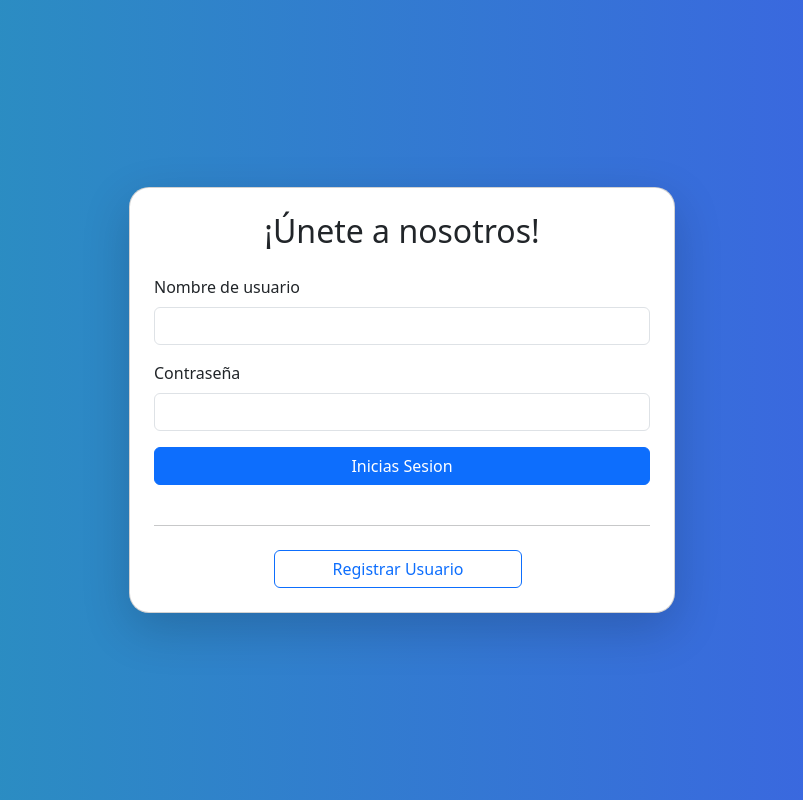
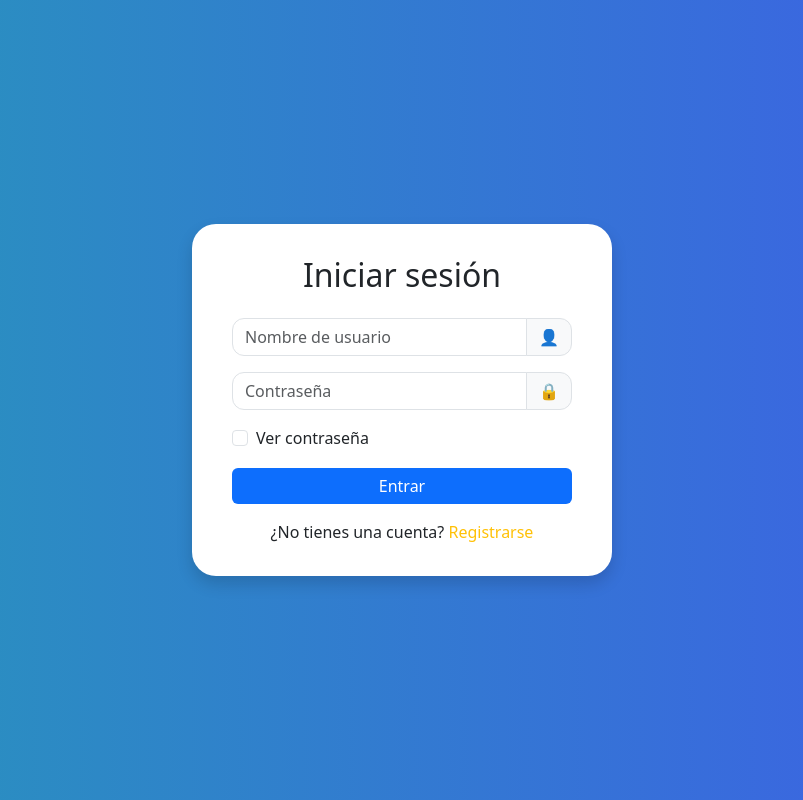
Before and after one commit to YANA021/MOP-Repository, a Django app: page / in a window 1280 px wide. Shown: the whole page, without its empty margins (238-1041 px from the left). Run offline with Django 5.2, Linux system fonts and the light colour scheme.

Commit message:
Cambiandole style a inicio de sesion y registro

```diff
--- a/Usuarios/templates/auth/login.html
+++ b/Usuarios/templates/auth/login.html
@@ -2,94 +2,101 @@
 <html lang="es">
 <head>
     <meta charset="UTF-8">
-    <title>Login</title>
+    <title>Iniciar sesión</title>
     <meta name="viewport" content="width=device-width, initial-scale=1">
 
-    <!-- Bootstrap CSS -->
+    <!-- Bootstrap -->
     <link href="https://cdn.jsdelivr.net/npm/bootstrap@5.3.3/dist/css/bootstrap.min.css" rel="stylesheet">
 
-    <!-- Estilos personalizados -->
+    <!-- ESTILO UNIFICADO -->
     <style>
-        body {
-            background: linear-gradient(to right, #2797ba, #3e5ee7);
-            min-height: 100vh;
-            display: flex;
-            align-items: center;
+        body{
+            min-height:100vh;
+            display:flex;
+            justify-content:center;
+            align-items:center;
+            background:linear-gradient(90deg,#2797ba,#3e5ee7);
         }
-        .card {
-            border-radius: 20px;
+        .login-page{width:100%;max-width:420px}
+        .login-card{
+            border-radius:1.5rem;
+            box-shadow:0 0.5rem 1rem rgba(0,0,0,.15);
+            padding:2rem 2.5rem;
+            background:#fff
         }
-        .form-label {
-            font-weight: 500;
-        }
-        .btn-login, .btn-guest {
-            transition: 0.3s ease;
-        }
-        .btn-login:hover {
-            background-color: #004085;
-            color: white;
-        }
-        .btn-guest:hover {
-            background-color: #117a8b;
-            color: white;
-        }
+        .input-group>.form-control,
+        .input-group-text{border-radius:.75rem}
+        .btn-primary{background:#0d6efd;border:none}
+        .btn-primary:hover{background:#084298}
+        .text-link{color:#ffc107;text-decoration:none}
+        .text-link:hover{text-decoration:underline}
     </style>
 </head>
 <body>
 
-<div class="container">
-    <div class="row justify-content-center">
-        <div class="col-lg-6">
-            <div class="card shadow-lg p-4">
-                <h2 class="text-center mb-4">¡Únete a nosotros!</h2>
+<div class="login-page">
+  <form class="login-card" method="POST" novalidate>
+    {% csrf_token %}
+    <h2 class="text-center mb-4">Iniciar sesión</h2>
 
-                <form method="POST" novalidate>
-                    {% csrf_token %}
-                    <div class="mb-3">
-                        <label for="id_username" class="form-label">Nombre de usuario</label>
-                        <input type="text" class="form-control {% if form.username.errors %}is-invalid{% endif %}" name="username" id="id_username" value="{{ form.username.value|default_if_none:'' }}">
+    <!-- Usuario -->
+    <div class="mb-3 input-group">
+        <input type="text"
+               name="username"
+               class="form-control {% if form.username.errors %}is-invalid{% endif %}"
+               id="id_username"
+               placeholder="Nombre de usuario"
+               value="{{ form.username.value|default_if_none:'' }}">
+        <span class="input-group-text">👤</span>
         {% for error in form.username.errors %}
-                            <div class="invalid-feedback">{{ error }}</div>
+            <div class="invalid-feedback d-block">{{ error }}</div>
         {% endfor %}
     </div>
 
-
-                    <div class="mb-3">
-                        <label for="id_password" class="form-label">Contraseña</label>
-                        <input type="password" class="form-control {% if form.password.errors %}is-invalid{% endif %}" name="password" id="id_password">
+    <!-- Contraseña -->
+    <div class="mb-3 input-group">
+        <input type="password"
+               name="password"
+               class="form-control {% if form.password.errors %}is-invalid{% endif %}"
+               id="id_password"
+               placeholder="Contraseña">
+        <span class="input-group-text">🔒</span>
         {% for error in form.password.errors %}
-                            <div class="invalid-feedback">{{ error }}</div>
+            <div class="invalid-feedback d-block">{{ error }}</div>
         {% endfor %}
     </div>
 
     {% if form.non_field_errors %}
       <div class="alert alert-danger text-center">
-                            {% for error in form.non_field_errors %}
-                                {{ error }}
-                            {% endfor %}
+        {% for error in form.non_field_errors %}{{ error }}{% endfor %}
       </div>
     {% endif %}
 
-                    <button type="submit" class="btn btn-primary w-100">Inicias Sesion</button>
-                </form>
-
-                <div class="mt-3">
-                    {% for message in messages %}
-                        <p id="messages" class="alert {% if 'success' in message.tags %}alert-success{% elif 'error' in message.tags %}alert-danger{% elif 'warning' in message.tags %}alert-warning{% elif 'info' in message.tags %}alert-info{% endif %} text-center">{{ message }}</p>
-                    {% endfor %}
-                </div>
-
-
-                <hr class="my-4">
-                <div class="d-flex justify-content-center">
-                    <a href="{% url 'signup' %}" class="btn btn-outline-primary btn-login w-50 me-2">Registrar Usuario</a>
-                </div>
-            </div>
-        </div>
+    <div class="d-flex justify-content-between align-items-center mb-3">
+      <div class="form-check">
+        <input class="form-check-input" type="checkbox" id="showPassword">
+        <label class="form-check-label" for="showPassword">Ver contraseña</label>
       </div>
     </div>
 
-<!-- Bootstrap JS -->
+    <div class="d-grid mb-3">
+      <button class="btn btn-primary" type="submit">Entrar</button>
+    </div>
+
+    <p class="text-center mb-0">
+        ¿No tienes una cuenta?
+        <a href="{% url 'signup' %}" class="text-link">Registrarse</a>
+    </p>
+
+  </form>
+</div>
+
 <script src="https://cdn.jsdelivr.net/npm/bootstrap@5.3.3/dist/js/bootstrap.bundle.min.js"></script>
+<script>
+  document.getElementById('showPassword').addEventListener('change', function () {
+    const pwd = document.getElementById('id_password');
+    pwd.type = this.checked ? 'text' : 'password';
+  });
+</script>
 </body>
 </html>
```
Also changed, not shown: Usuarios/templates/auth/signup.html (+7 -35 lines). Lines whose indentation alone changed are shown as unchanged.
